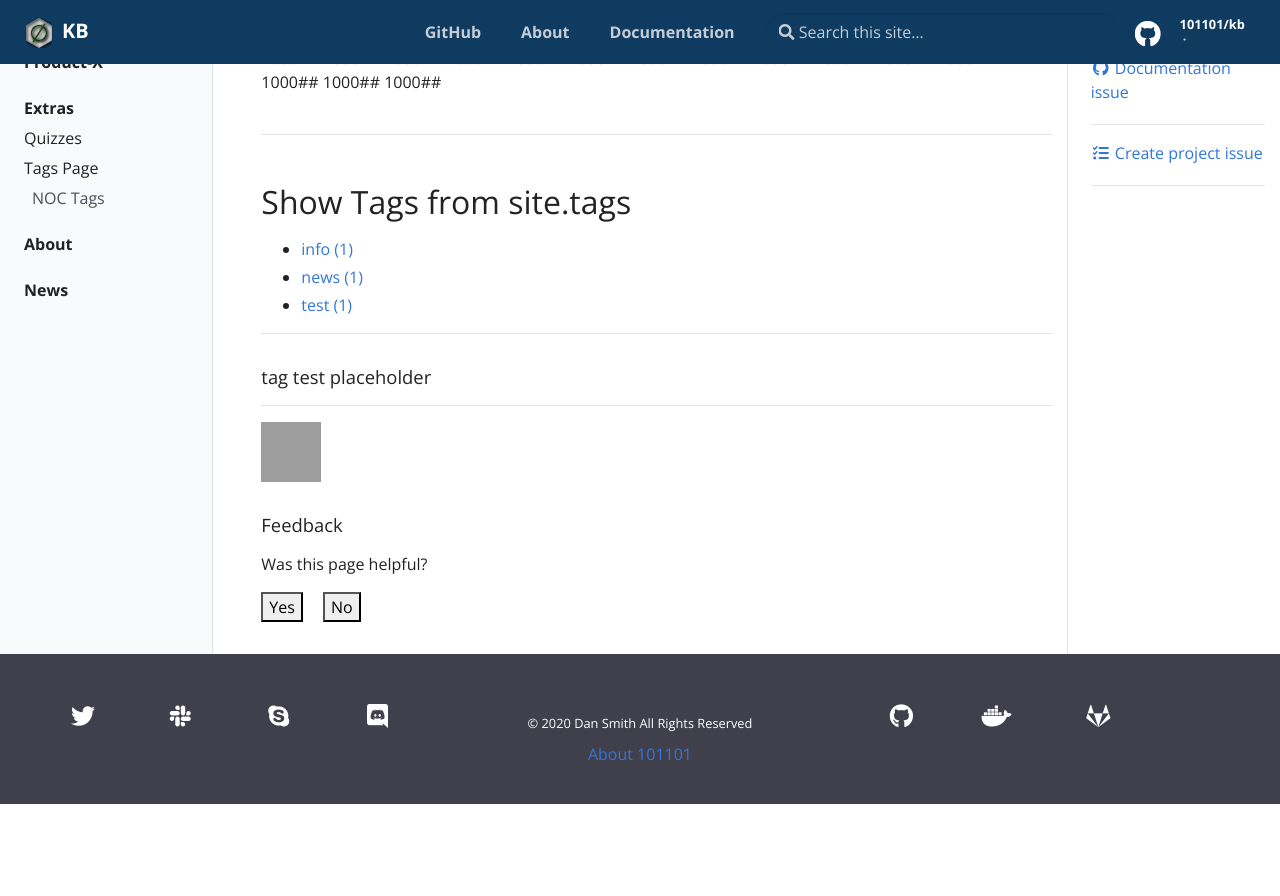
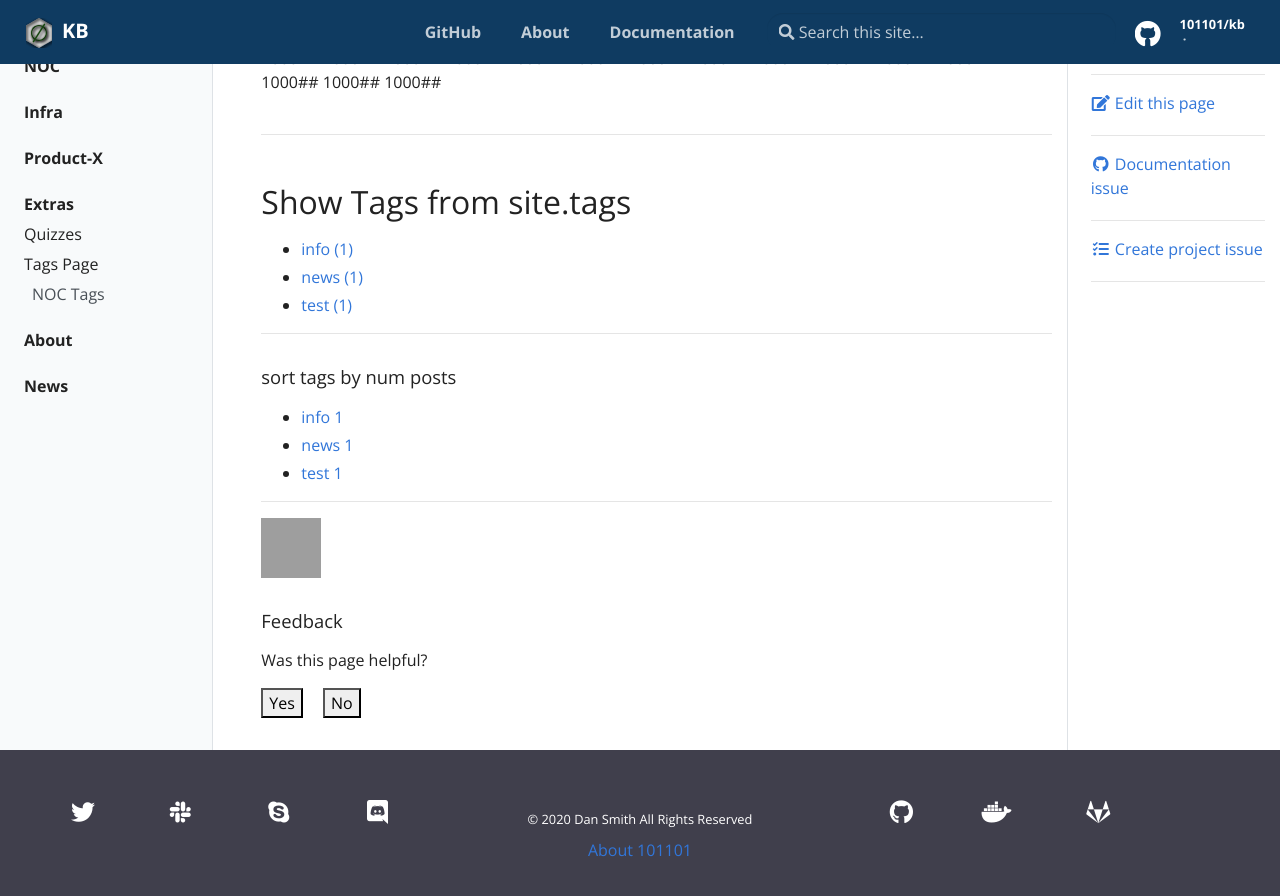
Before and after one commit to 101101/kb, a Jekyll site: the page built from pages/test_1.html, in a window 1280 px wide and 900 px high, scrolled down 646 px. Shown: the top 896 px of the window. Built offline with Jekyll 4.4.1, drawn with Linux system fonts in a browser that asks for light colours; before the commit the page ends 1450 px from its top, so only the background shows below that; grey boxes are pictures that could not be loaded.

Commit message:
Update test_1.html

```diff
--- a/pages/test_1.html
+++ b/pages/test_1.html
@@ -92,7 +92,18 @@ tags:
 <hr>
 
 
-<h5>tag test placeholder</h5>
+<h5>sort tags by num posts</h5>
+
+<ul>
+{% capture tags %}
+  {% for tag in site.tags %}
+    <li data-sort="{{ site.posts.size | minus: tag[1].size | prepend: '0000' | slice: -4, 4 }}">
+       <a href="/{{ site.tag_page_dir }}/{{ tag[0] | slugify: 'pretty' }}">{{ tag[0] }} <span>{{ tag[1].size }}</span></a>
+    </li>
+  {% endfor %}
+{% endcapture %}
+{{ tags | split:'</li>' | sort | join:'</li>' }}
+</ul>
 
 
 
```
